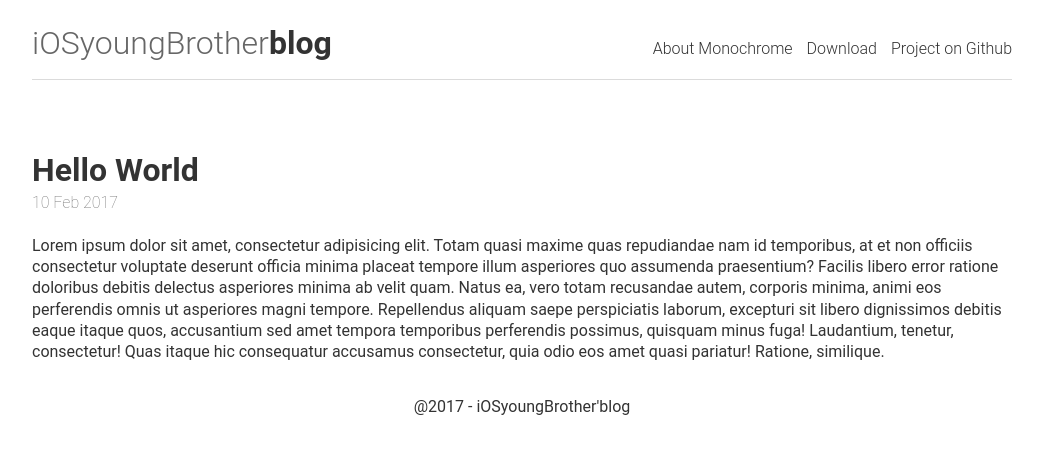
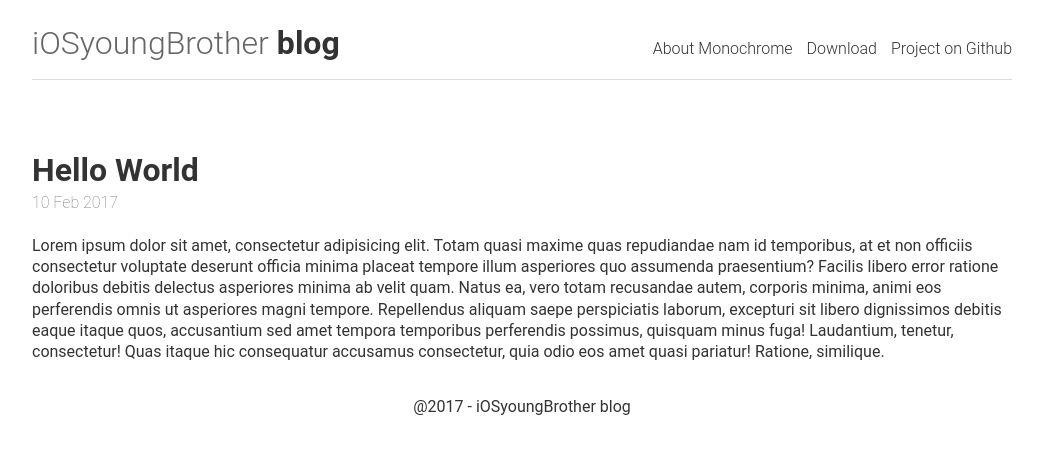
Before and after one commit to iOSyoungBrother/iOSyoungBrother.github.io, a Jekyll site: the page built from _posts/2017-02-10-hello-world.md, in a window 1280 px wide. Shown: the top 454 px of the page, without its empty margins (118-1161 px from the left). Built offline with Jekyll 4.4.1, drawn with Linux system fonts in a browser that asks for light colours.

```diff
--- a/_includes/footer.html
+++ b/_includes/footer.html
@@ -1 +1 @@
-<footer><span>@2017 - iOSyoungBrother'blog</span></footer>
+<footer><span>@2017 - iOSyoungBrother blog</span></footer>
--- a/_includes/header.html
+++ b/_includes/header.html
@@ -3,7 +3,7 @@
     <span class="f-left">
       <a href="{{ site.baseurl }}/">
         <h1>
-          <span>iOSyoungBrother</span>blog
+          <span>iOSyoungBrother</span> blog
         </h1>
       </a>
     </span>
--- a/_includes/link.html
+++ b/_includes/link.html
@@ -1,2 +1,2 @@
-<a href="https://github.com/iOSyoungBrother/iOSyoungBrother.github.io.git">Download</a>
+<a href="https://github.com/iOSyoungBrother/iOSyoungBrother.github.io/archive/master.zip">Download</a>
 <a href="https://github.com/iOSyoungBrother/iOSyoungBrother.github.io">Project on Github</a>
```
Also changed, not shown: 17 other files.
